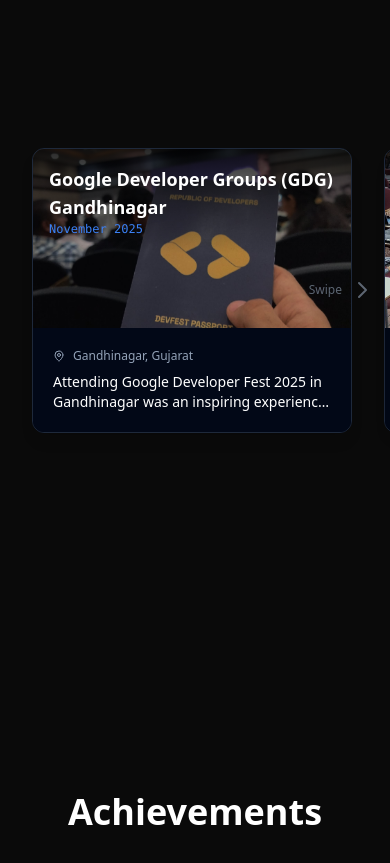
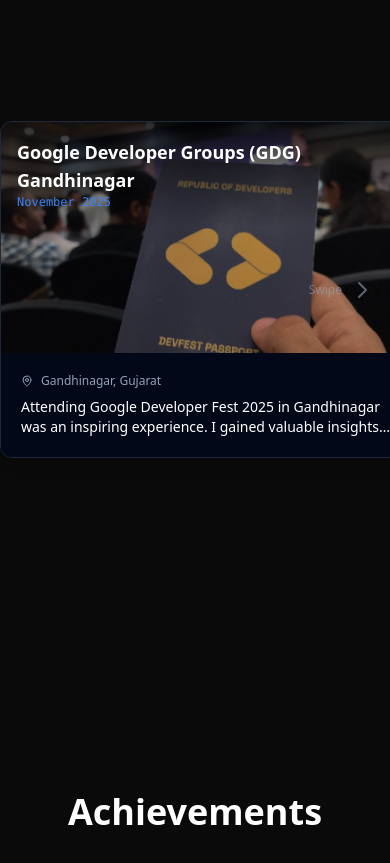
Before and after one commit to nakul-soni/PotfolioWebite, a Next.js app: page / in a window 390 px wide. Shown: the part 6000-6863 px from the top of the page. Built offline with nearby package versions, Linux system fonts and the light colour scheme.

Commit message:
Final Commit

```diff
--- a/src/components/sections/Events/EventsSection.tsx
+++ b/src/components/sections/Events/EventsSection.tsx
@@ -185,10 +185,10 @@
             <div className="w-full h-full flex items-center overflow-hidden">
                 <div
                     ref={wrapperRef}
-                    className="flex items-center gap-8 md:gap-32 px-8 md:px-16 transition-transform duration-500 ease-out will-change-transform"
+                    className="flex items-center gap-0 md:gap-32 px-0 md:px-16 transition-transform duration-500 ease-out will-change-transform"
                     style={{
                         width: 'max-content',
-                        transform: `translateX(-${currentIndex * (isMobile ? (320 + 32) : 0)}px)`
+                        transform: isMobile ? `translateX(-${currentIndex * 100}%)` : 'none'
                     }}
                 >
                     {EVENTS_DATA.map((event, i) => (
@@ -199,7 +199,7 @@
                                 : 'event-card'
                                 }`}
                             style={{
-                                width: '320px',
+                                width: isMobile ? '100%' : '320px',
                                 position: 'relative'
                             }}
                         >
```
